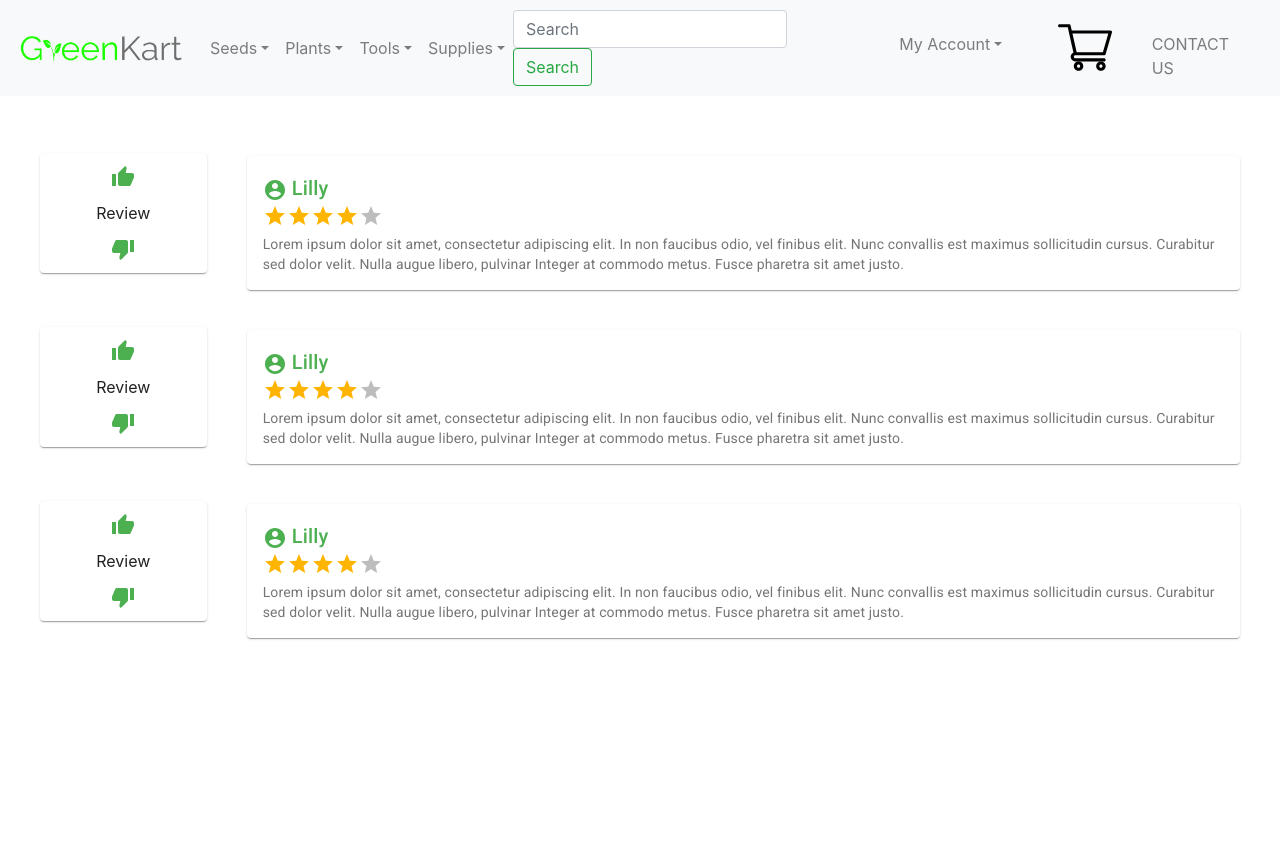
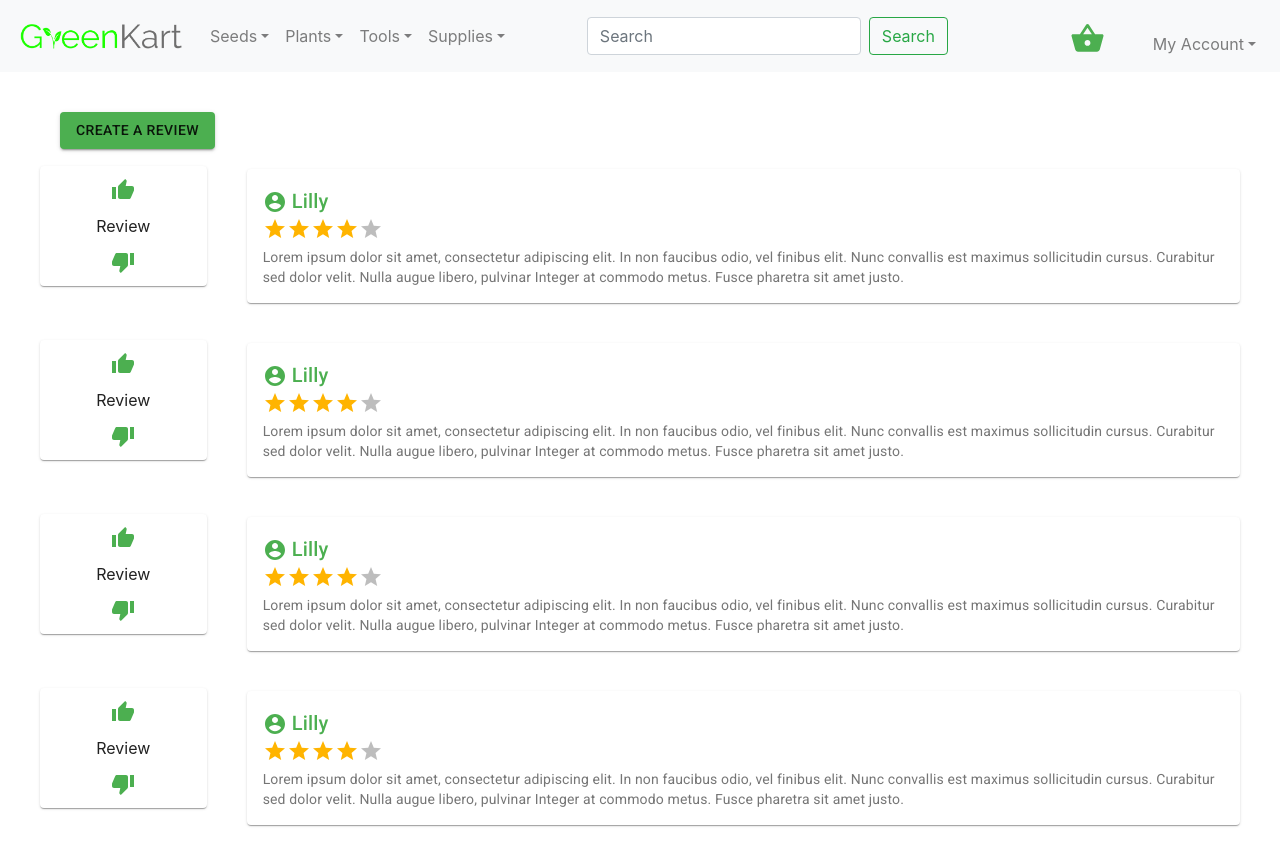
Before and after one commit to hireign/greenkart, a React (Create React App) app: page /rating in a window 1280 px wide. Before the commit the page ends 800 px from the top, so only its background shows below. Built offline with nearby package versions, Linux system fonts and the light colour scheme.

Commit message:
UI improvements

```diff
--- a/src/components/Navbar.js
+++ b/src/components/Navbar.js
@@ -1,8 +1,8 @@
 import React from 'react';
 import logo from '../assets/GreenKartLogo_transparent.png';
 import './Navbar.css'
-import  Cart from '../photos/supermarket.svg';
 import { Link } from 'react-router-dom';
+import { ShoppingBasket } from '@material-ui/icons'
 
 function Navbar() {
   return <nav className="navbar navbar-expand-lg navbar-light bg-light">
@@ -43,24 +43,27 @@ function Navbar() {
       <input className="form-control mr-sm-2" type="search" placeholder="Search" aria-label="Search" />
       <Link to="/search"><button className="btn btn-outline-success my-2 my-sm-0" type="submit" >Search</button></Link>
     </form>
-    <div className="collapse navbar-collapse" id="navbarSupportedContent">
-
-      <ul className="navbar-nav mr-auto">
+    <div className="collapse navbar-collapse" style={{justifyContent: "flex-end"}} id="navbarSupportedContent">
+      <ul className="navbar-nav ">
+        <li className="nav-item">
+          <Link className="navbar-brand  ml-5 mt-2" to='/cart'>
+            <ShoppingBasket color="primary" fontSize="large" />
+          </Link>
+        </li>
+        <li className="nav-item">
+        </li>
         <li className="nav-item dropdown ml-4 mt-3">
           <a className="nav-link dropdown-toggle" href="#" id="navbarDropdown" role="button" data-toggle="dropdown" aria-haspopup="true" aria-expanded="false">
             My Account
             </a>
           <div className="dropdown-menu" aria-labelledby="navbarDropdown">
-          <Link className="dropdown-item" to='/signin'>LOGIN</Link>
-          <Link className="dropdown-item" to='/user'>User Management</Link>
+            <Link className="dropdown-item" to='/signin'>LOGIN</Link>
+            <Link className="dropdown-item" to='/user'>User Management</Link>
+            <Link className="dropdown-item" to='/contact'>Contact us</Link>
+
           </div>
         </li>
-        <li className="nav-item">
-        <Link className="navbar-brand  ml-5 mt-2" to='/cart'><img src={Cart} alt="Cart" ></img></Link>
-      </li>
-      <li className="nav-item">
-      <Link className="nav-link  text-uppercase ml-3 mt-3  mr-2" to='/contact'>CONTACT US</Link>
-      </li>
+
       </ul>
     </div>
     <button className="navbar-toggler" type="button" data-toggle="collapse" data-target="#navbarSupportedContent" aria-controls="navbarSupportedContent" aria-expanded="false" aria-label="Toggle navigation">
--- a/src/pages/ReviewsComponent.jsx
+++ b/src/pages/ReviewsComponent.jsx
@@ -3,7 +3,7 @@ import { makeStyles } from '@material-ui/core/styles';
 import Paper from '@material-ui/core/Paper';
 import Grid from '@material-ui/core/Grid';
 import Rating from '@material-ui/lab/Rating';
-import { Typography, Hidden, IconButton } from '@material-ui/core';
+import { Typography, Hidden, IconButton, Button } from '@material-ui/core';
 import { AccountCircle, ThumbDown, ThumbUp } from '@material-ui/icons'
 
 const useStyles = makeStyles((theme) => ({
@@ -19,12 +19,17 @@ const useStyles = makeStyles((theme) => ({
         textAlign: 'left',
         color: theme.palette.text.secondary,
     },
+    button: {
+        marginLeft: "20px"
+    }
 }));
 
 export default function () {
     const classes = useStyles()
 
     return <div className={classes.root} >
+        <Button variant="contained" color="primary" classes={{ root: classes.button }}>Create a review</Button>
+        {reviewCard(classes)}
         {reviewCard(classes)}
         {reviewCard(classes)}
         {reviewCard(classes)}
```
